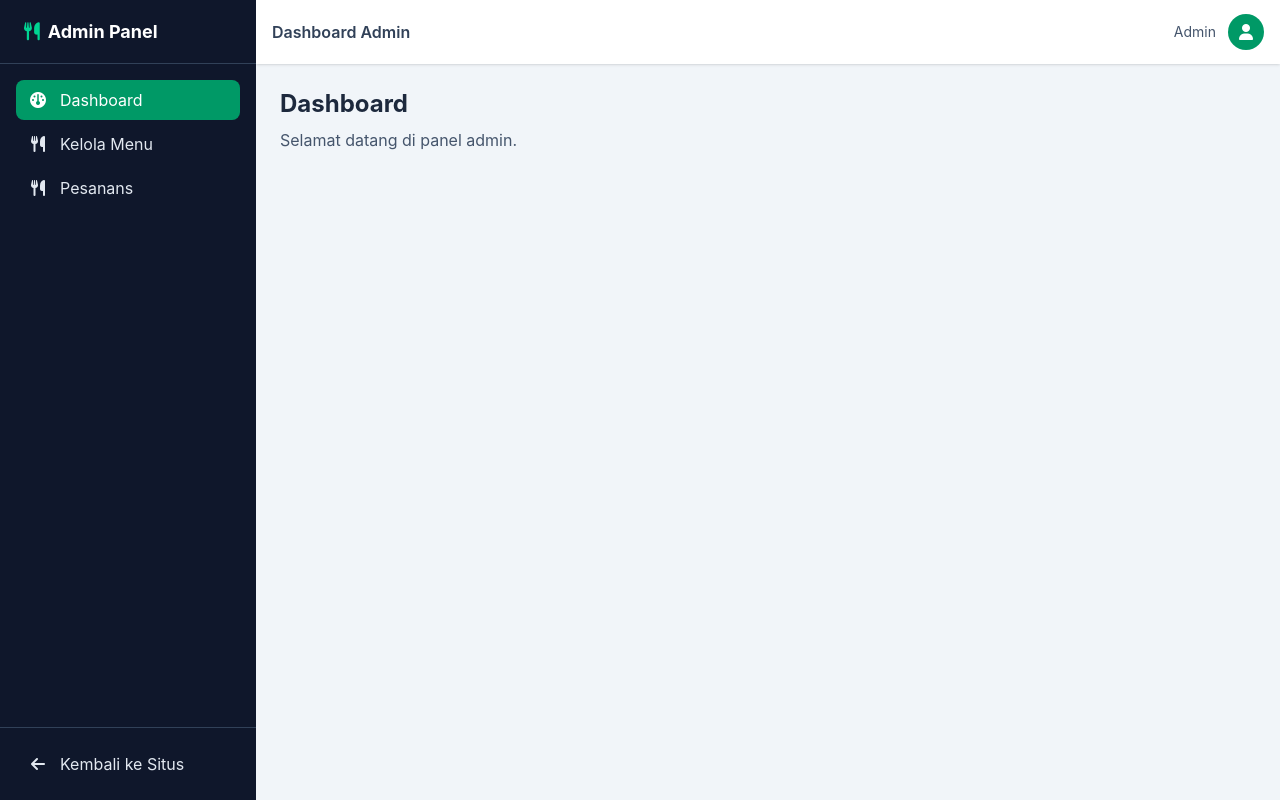
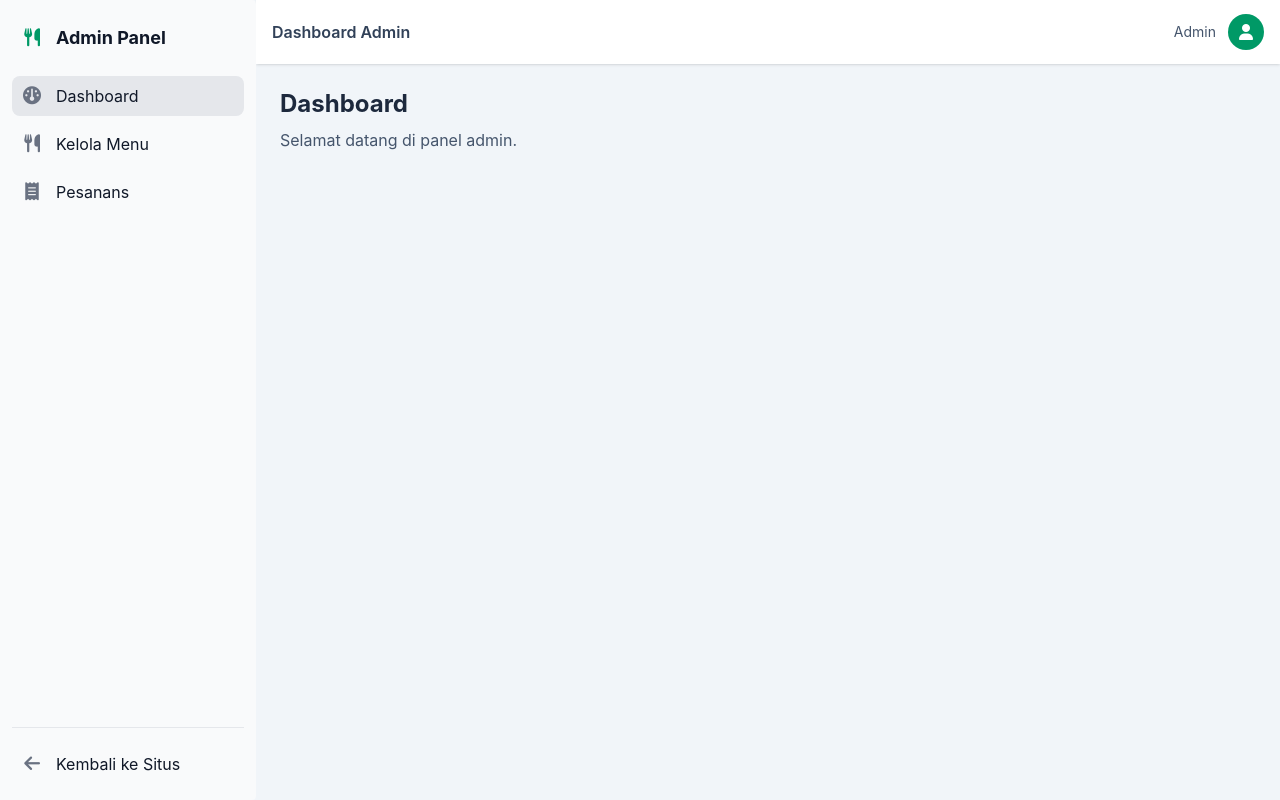
Before and after one commit to RayhnNr/food-app, a Vue app in the folder frontend/: page /admin/dashboard in a window 1280 px wide. Built offline with nearby package versions, Linux system fonts and the light colour scheme; no server answers.

Commit message:
Fix: Menyesuaikan Frontend untuk terhubung dengan backend

```diff
--- a/frontend/src/api.js
+++ b/frontend/src/api.js
@@ -1,7 +1,8 @@
 import axios from 'axios'
 
 const api = axios.create({
-  baseURL: 'http://localhost:3000',
+//   baseURL: 'http://localhost:3000',
+  baseURL: 'http://localhost:8080',
   timeout: 5000,
 })
 
--- a/frontend/src/layouts/AdminLayout.vue
+++ b/frontend/src/layouts/AdminLayout.vue
@@ -6,7 +6,7 @@ const sidebarOpen = ref(false)
 const menus = [
   { to: '/admin/dashboard', label: 'Dashboard', icon: 'fa-gauge' },
   { to: '/admin/foods', label: 'Kelola Menu', icon: 'fa-utensils' },
-  { to: '/admin/pesanans', label: 'Pesanans', icon: 'fa-utensils' },
+  { to: '/admin/pesanans', label: 'Pesanans', icon: 'fa-receipt' },
 ]
 </script>
 
@@ -19,33 +19,54 @@ const menus = [
       @click="sidebarOpen = false"
     ></div>
 
-    <!-- Sidebar -->
+    <!-- Sidebar (gaya Flowbite) -->
     <aside
-      class="fixed inset-y-0 left-0 z-40 w-64 bg-slate-900 text-slate-200 transform transition-transform lg:static lg:translate-x-0"
+      class="fixed inset-y-0 left-0 z-40 w-64 transform transition-transform lg:static lg:translate-x-0"
       :class="sidebarOpen ? 'translate-x-0' : '-translate-x-full'"
+      aria-label="Sidebar"
     >
-      <div class="h-16 flex items-center gap-2 px-6 font-bold text-lg text-white border-b border-slate-700">
-        <i class="fa-solid fa-utensils text-emerald-400"></i> Admin Panel
+      <div class="flex h-full flex-col px-3 py-4 overflow-y-auto bg-gray-50 dark:bg-gray-800 lg:rounded-r">
+        <!-- Brand -->
+        <div class="flex items-center p-2 mb-4 text-lg font-bold text-gray-900 dark:text-white">
+          <i class="fa-solid fa-utensils w-6 text-center text-emerald-600"></i>
+          <span class="ml-3">Admin Panel</span>
         </div>
 
-      <nav class="p-4 space-y-1">
+        <!-- Menu -->
+        <ul class="space-y-2">
+          <li v-for="m in menus" :key="m.to">
             <RouterLink
-          v-for="m in menus"
-          :key="m.to"
               :to="m.to"
-          class="flex items-center gap-3 px-3 py-2 rounded-lg transition hover:bg-slate-800"
-          active-class="bg-emerald-600 text-white"
+              class="group flex items-center p-2 text-base font-normal text-gray-900 rounded-lg dark:text-white hover:bg-gray-100 dark:hover:bg-gray-700"
+              active-class="!bg-gray-200 dark:!bg-gray-700"
               @click="sidebarOpen = false"
             >
-          <i :class="['fa-solid w-5 text-center', m.icon]"></i>
-          {{ m.label }}
+              <i
+                :class="[
+                  'fa-solid w-6 text-center text-lg text-gray-500 transition duration-75 dark:text-gray-400',
+                  'group-hover:text-gray-900 dark:group-hover:text-white',
+                  m.icon,
+                ]"
+              ></i>
+              <span class="flex-1 ml-3 whitespace-nowrap">{{ m.label }}</span>
             </RouterLink>
-      </nav>
+          </li>
+        </ul>
 
-      <div class="absolute bottom-0 w-full p-4 border-t border-slate-700">
-        <RouterLink to="/" class="flex items-center gap-3 px-3 py-2 rounded-lg hover:bg-slate-800">
-          <i class="fa-solid fa-arrow-left w-5 text-center"></i> Kembali ke Situs
+        <!-- Bawah -->
+        <ul class="pt-4 mt-auto space-y-2 border-t border-gray-200 dark:border-gray-700">
+          <li>
+            <RouterLink
+              to="/"
+              class="group flex items-center p-2 text-base font-normal text-gray-900 rounded-lg dark:text-white hover:bg-gray-100 dark:hover:bg-gray-700"
+            >
+              <i
+                class="fa-solid fa-arrow-left w-6 text-center text-lg text-gray-500 transition duration-75 dark:text-gray-400 group-hover:text-gray-900 dark:group-hover:text-white"
+              ></i>
+              <span class="flex-1 ml-3 whitespace-nowrap">Kembali ke Situs</span>
             </RouterLink>
+          </li>
+        </ul>
       </div>
     </aside>
 
--- a/frontend/src/views/FoodsView.vue
+++ b/frontend/src/views/FoodsView.vue
@@ -15,7 +15,7 @@ const getFoods = async () => {
         const res = await api.get('/products', {
             params: { q: search.value },
         });
-        foods.value = res.data;
+        foods.value = res.data.data;
     } catch (e) {
         error.value = 'Gagal mengambil data. Pastikan npm run api sudah jalan.';
     } finally {
--- a/frontend/src/views/HomeView.vue
+++ b/frontend/src/views/HomeView.vue
@@ -11,9 +11,9 @@ const error = ref(null);
 
 const getFoods = async () => {
     try {
-        const res = await api.get('/best-products', { params: { _limit: 6 } });
+        const res = await api.get('/products', { params: { _limit: 6 } });
         console.log('Data API: ', res.data);
-        foods.value = res.data;
+        foods.value = res.data.data;
     } catch (e) {
         error.value = 'Gagal mengambil data. Pastikan npm run api sudah jalan.';
     } finally {
--- a/frontend/src/views/KeranjangView.vue
+++ b/frontend/src/views/KeranjangView.vue
@@ -34,14 +34,17 @@ const getKeranjang = async () => {
         const res = await api.get('/keranjangs');
         keranjangs.value = res.data;
     } catch (e) {
-        error.value = 'Gagal mengambil data. Pastikan npm run api sudah jalan.';
+        console.error('Error:', e);
+        console.error('Response:', e.response?.data);
+
+        error.value = 'Gagal mengambil data keranjang.';
     }
 };
 
 const getPesanans = async () => {
     try {
         const res = await api.get('/pesanans')
-        pesanans.value = res.data
+        pesanans.value = res.data.data
     } catch (e) {
         error.value = 'Gagal mengambil data. Pastikan npm run api sudah jalan.';
     }
@@ -150,7 +153,7 @@ onMounted(async () => {
             <div class="w-full md:w-3/4">
                 <div class="bg-white rounded-md shadow-md p-3 sm:p-6">
                     <div class="w-full overflow-x-auto">
-                        <table class="w-full min-w-[900px]">
+                        <table class="w-full min-w-225">
                             <thead>
                                 <tr>
                                     <th class="text-left font-semibold">#</th>
--- a/frontend/src/views/admin/foods/AdminFoodsView.vue
+++ b/frontend/src/views/admin/foods/AdminFoodsView.vue
@@ -23,7 +23,7 @@ const getFoods = async () => {
                 _order: 'DESC'
             }
         })
-        foods.value = res.data
+        foods.value = res.data.data
     } catch (e) {
         error.value = 'Gagal mengambil data. Pastikan npm run api sudah jalan.';
     } finally {
--- a/frontend/src/views/admin/foods/FoodFormView.vue
+++ b/frontend/src/views/admin/foods/FoodFormView.vue
@@ -11,7 +11,7 @@ const toast = useToast()
 const isEdit = computed(() => !!route.params.id)
 
 const form = ref({
-    kode: '',
+    // kode: '',
     nama: '',
     harga: 0,
     is_ready: true,
@@ -30,7 +30,7 @@ onMounted(async () => {
 const validasi = () => {
     errors.value = {}
 
-    if (!form.value.kode) errors.value.kode = 'Kode wajib diisi'
+    // if (!form.value.kode) errors.value.kode = 'Kode wajib diisi'
 
     if (!form.value.nama) {
         errors.value.nama = 'Nama wajib diisi'
@@ -76,7 +76,8 @@ watch(form, () => { errors.value = {} }, { deep: true },)
 
         <form @submit.prevent="simpan" novalidate class="space-y-4">
             <!-- Kode -->
-            <div>
+
+            <div  v-if="isEdit">
                 <label class="block text-sm font-medium mb-1">Kode</label>
                 <input
                     v-model.trim="form.kode"
@@ -86,8 +87,9 @@ watch(form, () => { errors.value = {} }, { deep: true },)
                             ? 'border-red-500 focus:ring-red-200'
                             : 'border-slate-300 focus:ring-emerald-300'
                     "
+                    readonly
                 />
-                <p v-if="errors.kode" class="mt-1 text-sm text-red-600">{{ errors.kode }}</p>
+                <!-- <p v-if="errors.kode" class="mt-1 text-sm text-red-600">{{ errors.kode }}</p> -->
             </div>
 
             <!-- Nama -->
```
Lines whose indentation alone changed are shown as unchanged.
